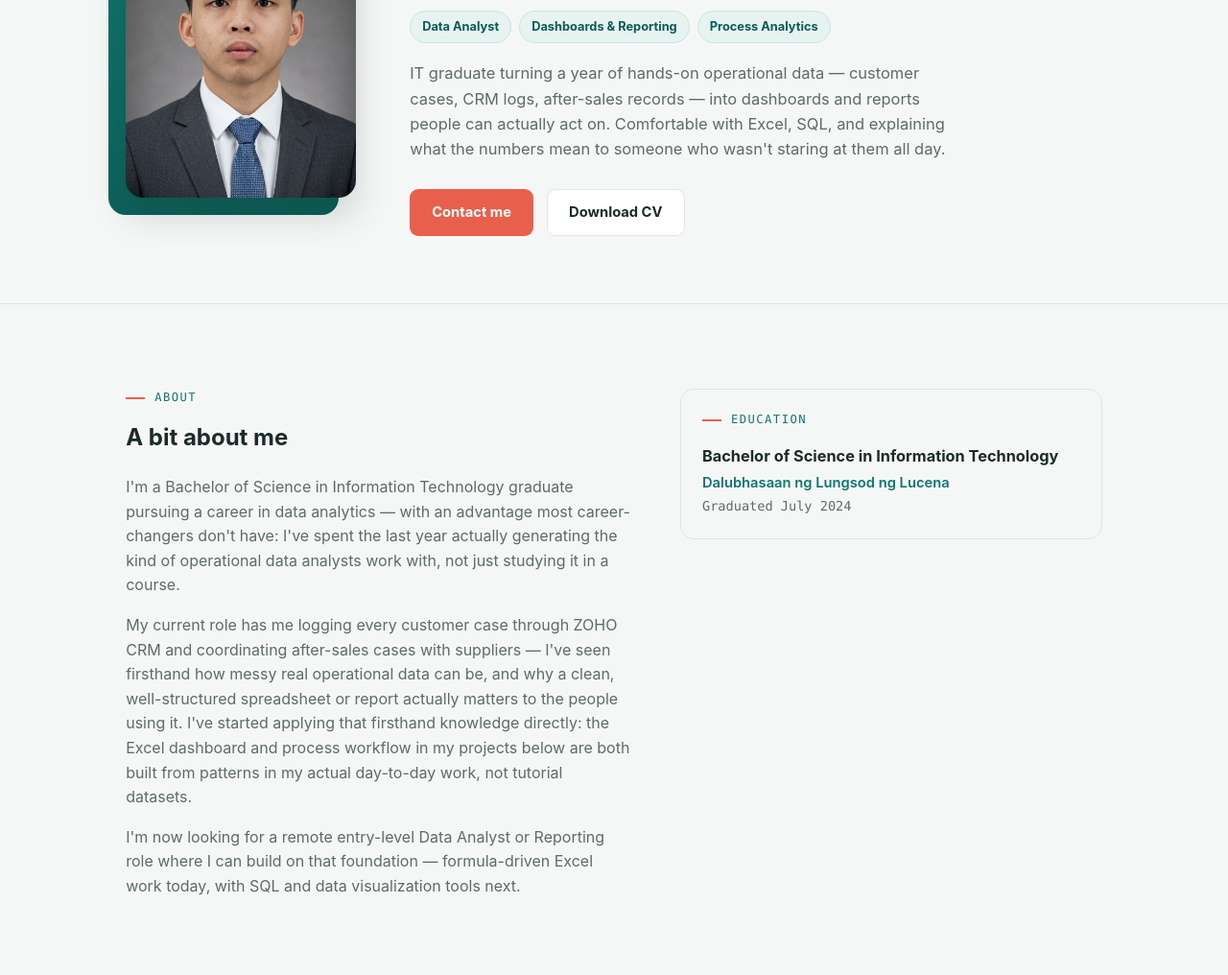
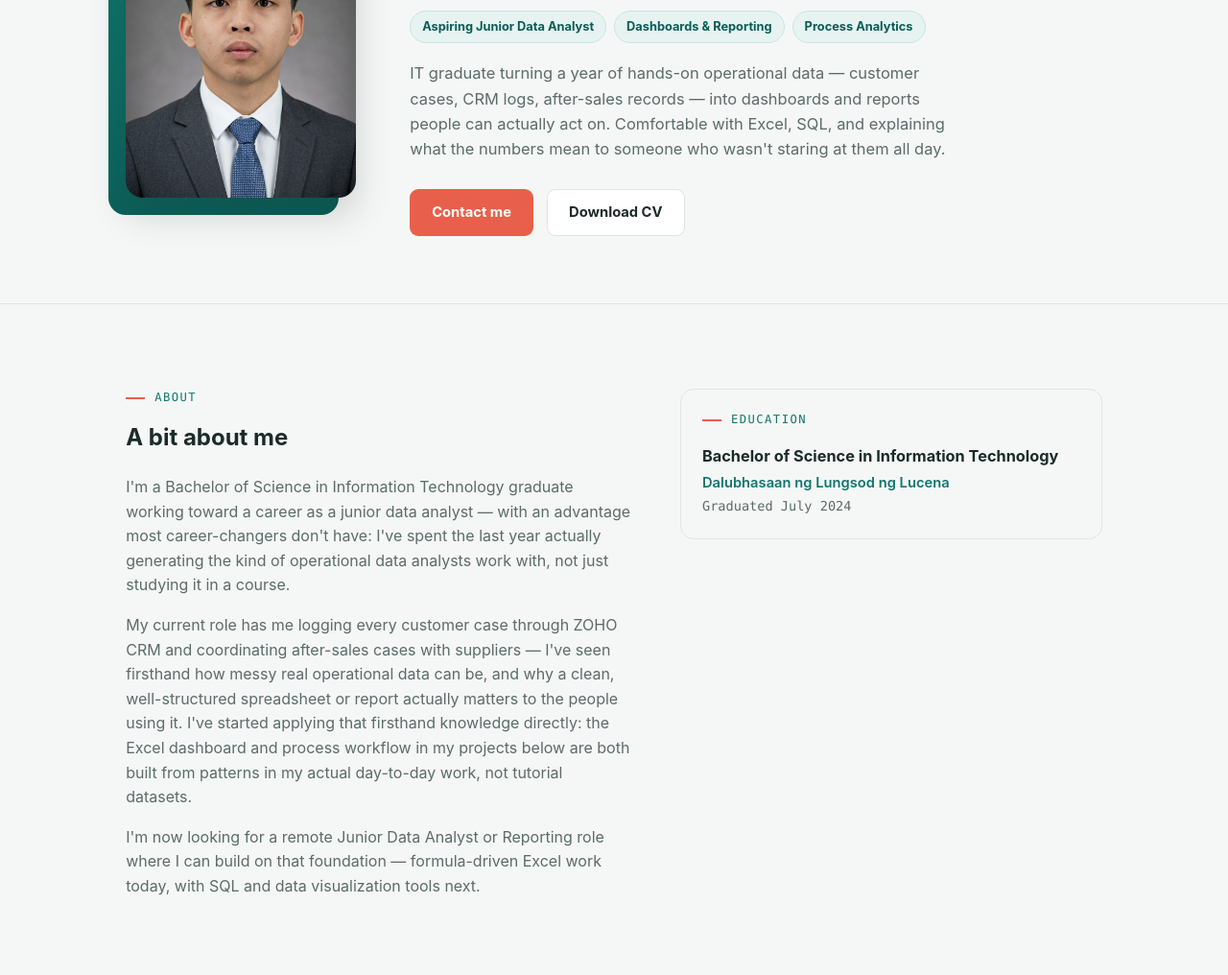
Before and after one commit to MyCodeJm/john-matthew-rey-portfolio, a plain HTML site: page index.html in a window 1280 px wide. Shown: the part 284-1300 px from the top of the page at 96% size. Drawn offline with Linux system fonts and the light colour scheme.

Commit message:
Update portfolio

```diff
--- a/index.html
+++ b/index.html
@@ -3,7 +3,7 @@
 <head>
 <meta charset="UTF-8">
 <meta name="viewport" content="width=device-width, initial-scale=1.0">
-<title>John Matthew Rey — Data Analyst</title>
+<title>John Matthew Rey — Aspiring Junior Data Analyst</title>
 <style>
   :root{
     --bg:#F5F7F6;
@@ -301,7 +301,7 @@
       <div class="status-chip"><span class="led"></span> Open to remote work</div>
       <h1>John Matthew Rey</h1>
       <div class="role-tags">
-        <span class="role-tag">Data Analyst</span>
+        <span class="role-tag">Aspiring Junior Data Analyst</span>
         <span class="role-tag">Dashboards &amp; Reporting</span>
         <span class="role-tag">Process Analytics</span>
       </div>
@@ -319,9 +319,9 @@
     <div class="reveal">
       <div class="eyebrow">About</div>
       <h2 style="margin-bottom:20px;">A bit about me</h2>
-      <p>I'm a Bachelor of Science in Information Technology graduate pursuing a career in data analytics — with an advantage most career-changers don't have: I've spent the last year actually generating the kind of operational data analysts work with, not just studying it in a course.</p>
+      <p>I'm a Bachelor of Science in Information Technology graduate working toward a career as a junior data analyst — with an advantage most career-changers don't have: I've spent the last year actually generating the kind of operational data analysts work with, not just studying it in a course.</p>
       <p>My current role has me logging every customer case through ZOHO CRM and coordinating after-sales cases with suppliers — I've seen firsthand how messy real operational data can be, and why a clean, well-structured spreadsheet or report actually matters to the people using it. I've started applying that firsthand knowledge directly: the Excel dashboard and process workflow in my projects below are both built from patterns in my actual day-to-day work, not tutorial datasets.</p>
-      <p>I'm now looking for a remote entry-level Data Analyst or Reporting role where I can build on that foundation — formula-driven Excel work today, with SQL and data visualization tools next.</p>
+      <p>I'm now looking for a remote Junior Data Analyst or Reporting role where I can build on that foundation — formula-driven Excel work today, with SQL and data visualization tools next.</p>
     </div>
     <div class="reveal">
       <div class="edu-card">
@@ -559,7 +559,7 @@
     <div class="contact-info reveal">
       <div class="eyebrow">Get in touch</div>
       <h2 style="margin-bottom:16px;">Let's talk</h2>
-      <p>Open to remote entry-level Data Analyst, Reporting, or Business Intelligence roles. Usually able to reply within a day.</p>
+      <p>Open to remote Junior Data Analyst, Reporting, or Business Intelligence roles. Usually able to reply within a day.</p>
       <div class="info-row"><span class="k">Email</span> <a href="mailto:johnmatthewrey@gmail.com" style="color:var(--primary); font-weight:600; text-decoration:none; border-bottom:1px solid var(--primary);">johnmatthewrey@gmail.com</a></div>
       <div class="info-row"><span class="k">Phone</span> <span>09945904203 / 09500917472</span></div>
       <div class="info-row"><span class="k">LinkedIn</span> <a href="https://www.linkedin.com/in/john-matthew-rey-1968ab343/" target="_blank" rel="noopener" style="color:var(--primary); font-weight:600; text-decoration:none; border-bottom:1px solid var(--primary);">linkedin.com/in/john-matthew-rey</a></div>
```
